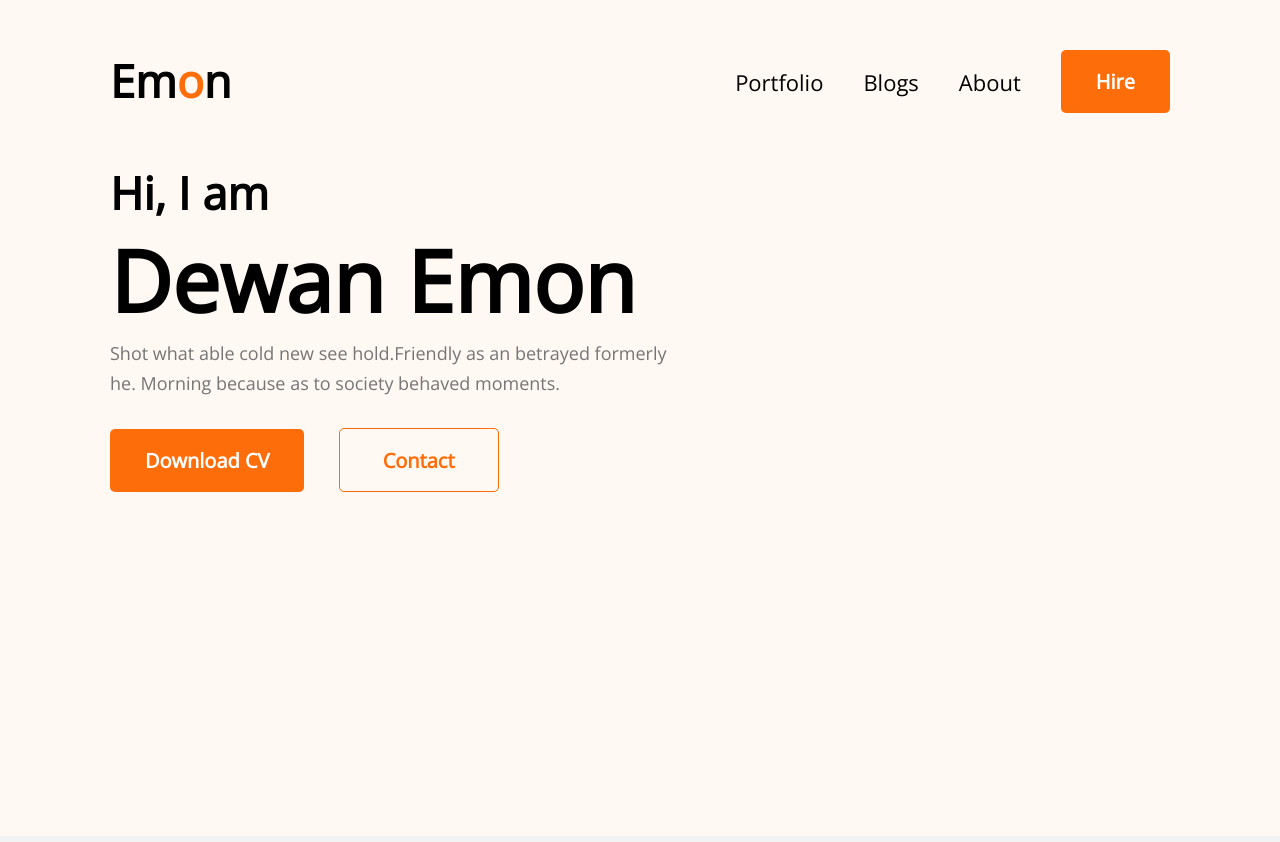
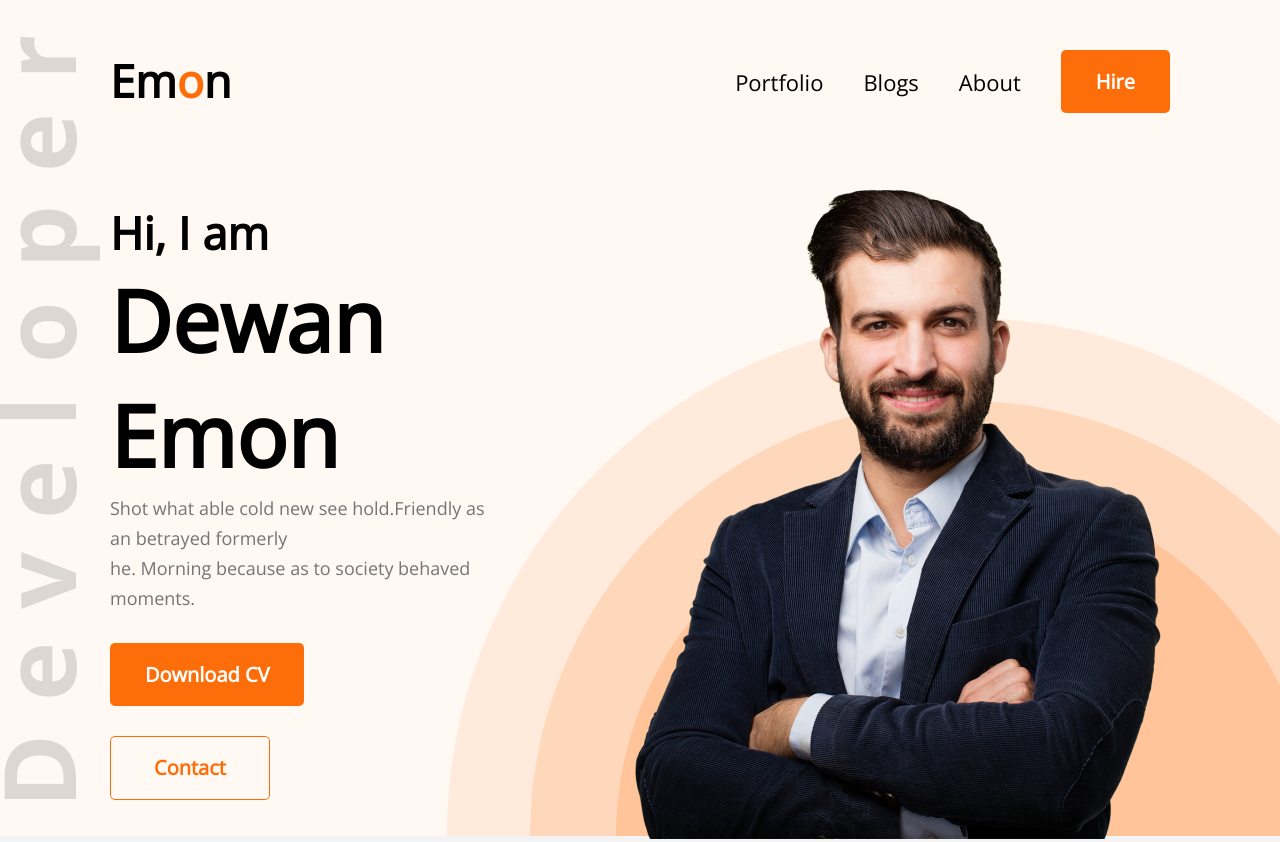
Before and after one commit to emondewan00/portfolio, a plain HTML site: page index.html in a window 1280 px wide. Shown: the top 842 px of the page. Drawn offline with nearby package versions, Linux system fonts and the light colour scheme.

Commit message:
img url change

```diff
--- a/index.html
+++ b/index.html
@@ -28,7 +28,7 @@
                 <button class="btn-primary">Download CV</button>
                 <button class="con-btn">Contact</button>
             </div>
-            <img src="portfolio-resources/images/hardy.png" alt="">
+            <img src="./images/hardy.png" alt="">
         </div>
     </header>
     <main>
--- a/style.css
+++ b/style.css
@@ -7,7 +7,7 @@ header{
     background:#FFF8F3;
     width: 100%;
     height: 836px;
-    background-image: url("./portfolio-resources/images/header_bg.png"),url(./portfolio-resources/images/developer.png);
+    background-image: url("./images/header_bg.png"),url(./images/developer.png);
     background-repeat: no-repeat;
     background-position: bottom right, left;
 }
@@ -233,7 +233,7 @@ footer{
     border: 0;
     border-radius: 5px;
 }
-.footer-contact p{
+.footer-contact>p{
     color: #474747;
     font-size: 18px;
     margin-bottom: 30px;
```
